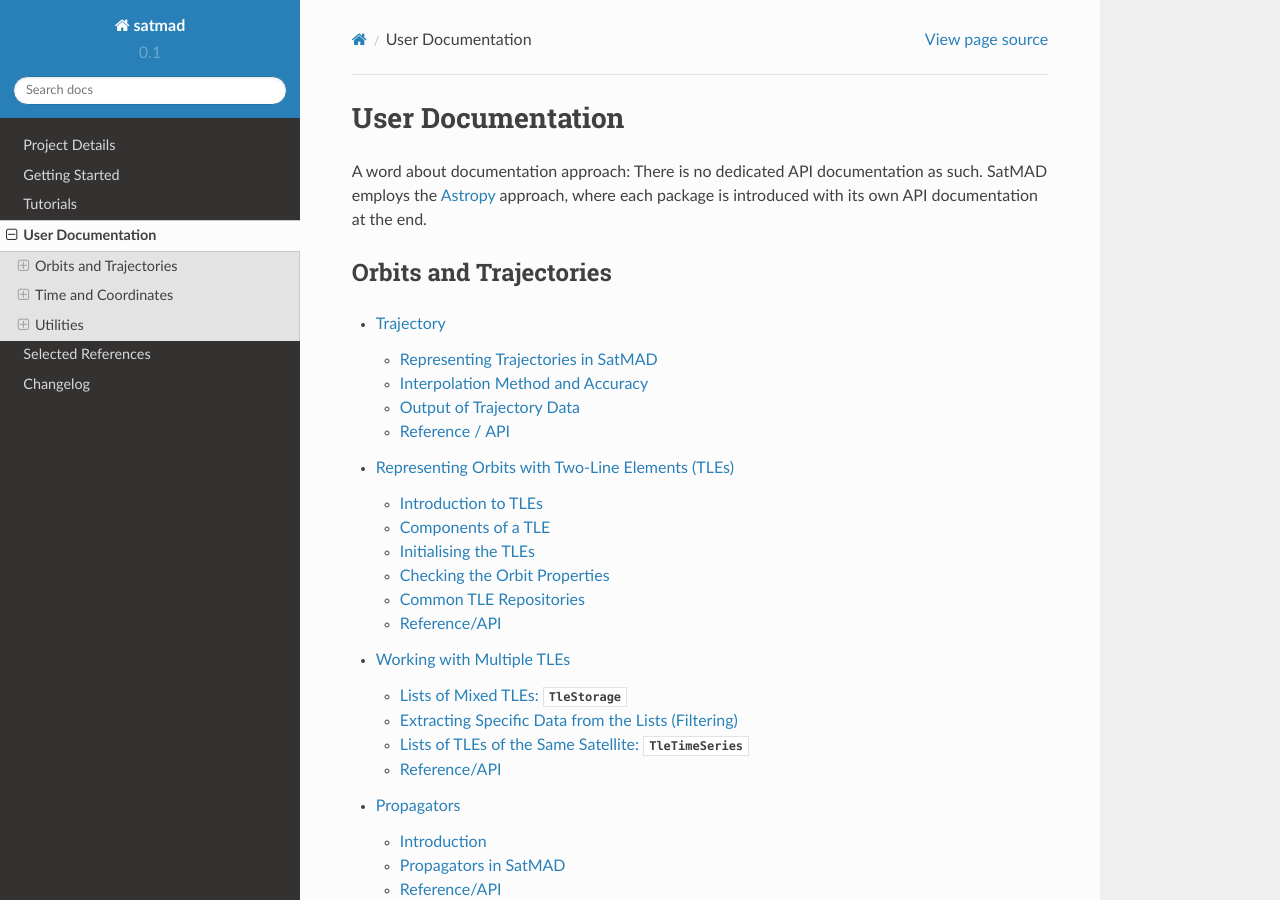
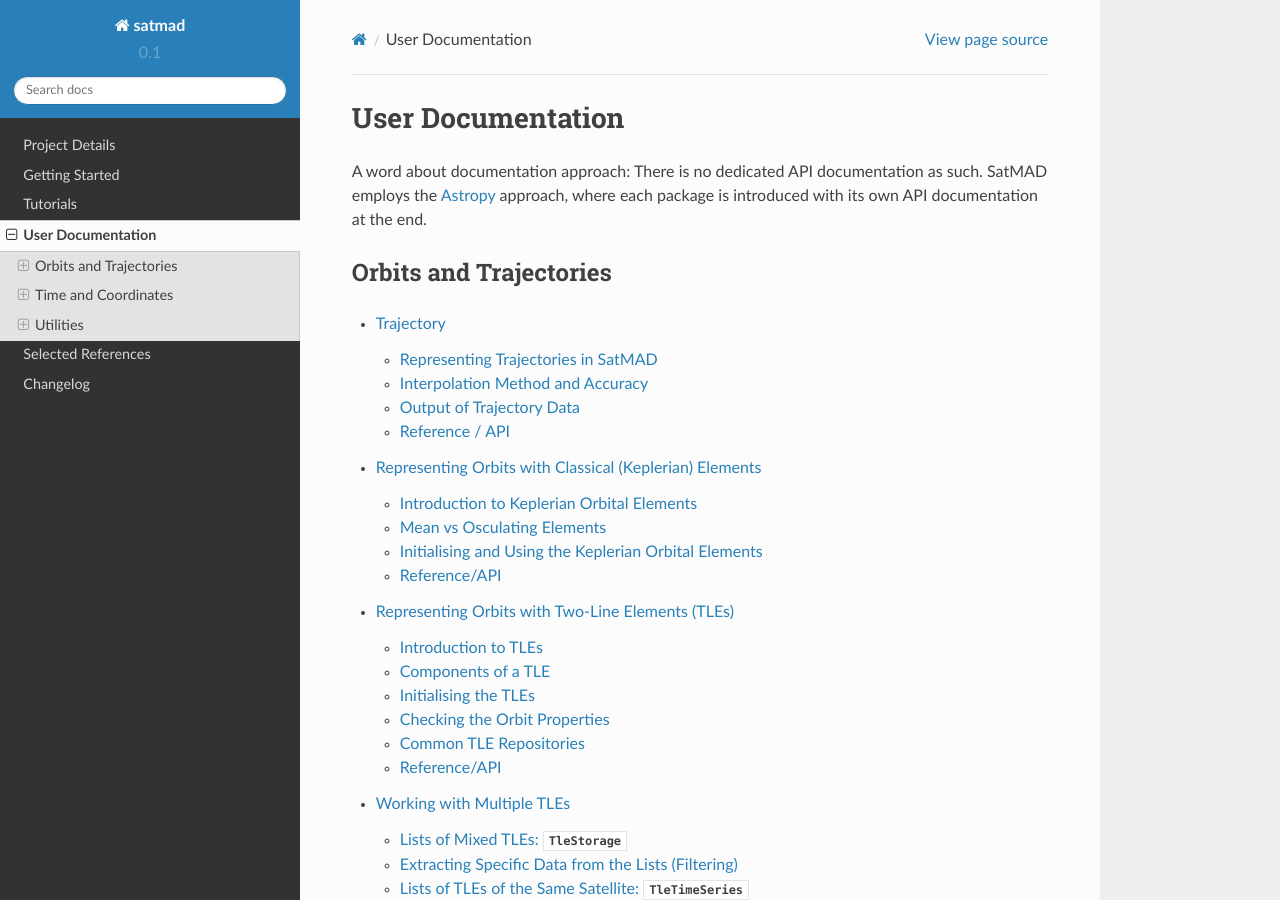
Before and after one commit to egemenimre/satmad, a Sphinx documentation site: the page built from docs/doc_index.rst, in a window 1280 px wide and 900 px high. Built offline with Sphinx 7.4.7 and the Read the Docs theme 2.0.0, drawn with Linux system fonts in a browser that asks for light colours; part of the change alters nothing that is shown.

Commit message:
Added Classical Orbital Elements

```diff
--- a/docs/about.rst
+++ b/docs/about.rst
@@ -17,6 +17,7 @@ Current functionality is:
 
 -   Loading a list of TLEs from file
 -   Initialising an orbit with a TLE (see :ref:`tle-intro` Section)
+    or `Keplerian Orbital Elements <propagation/classical_orb_elems.rst>`_
 -   Propagating the orbit analytically via SGP4 propagator (see :ref:`sgp4-intro` Section)
 -   Propagating the orbit numerically via the Scipy ODE Solvers with two-body force model
     (see :ref:`numprop-intro` Section) around the Earth or another planet
--- a/docs/changelog.rst
+++ b/docs/changelog.rst
@@ -11,6 +11,7 @@ Development Version
 
 The major functionalities under development are:
 
+- Add Classical Orbital Elements
 - Add resample functionality to :class:`.TimeIntervalList`
 - Pass and Access finding with a simple elevation mask (e.g. Groundstation communication times)
 
--- a/docs/doc_index.rst
+++ b/docs/doc_index.rst
@@ -11,6 +11,7 @@ Orbits and Trajectories
     :maxdepth: 2
 
     coordinates/trajectory
+    propagation/classical_orb_elems
     propagation/tle
     propagation/tle_storage
     propagation/propagators
--- /dev/null
+++ b/docs/propagation/classical_orb_elems.rst
@@ -0,0 +1,116 @@
+Representing Orbits with Classical (Keplerian) Elements
+==========================================================
+
+Introduction to Keplerian Orbital Elements
+--------------------------------------------
+
+Perhaps the most well-known representation of the orbit is the Classical or Keplerian Elements. These elements are
+based on 6 parameters (conic geometry and its orientation in space) and are equivalent to the 6 element cartesian
+coordinates (position and velocity).
+
+A long and detailed definition is well beyond the scope of this documentation. More information can be found in
+the `TLE page in Wikipedia <https://en.wikipedia.org/wiki/Orbital_elements>`_.
+
+However, it must be noted that, these elements have singularities and ill-defined
+parameters for some special but common cases (such as true anomaly and argument of periapsis when the orbit is
+equatorial), and the implementation generally handles them gracefully. That said, parabolic orbits
+(eccentricity = 1.0) cannot be handled.
+
+Mean vs Osculating Elements
+-------------------------------
+
+A not very obvious fact to those learning about the Keplerian Orbital Elements is that it is just a format to represent
+the orbit; without further definition, it is not very useful. This is similar to cartesian coordinates needing a
+coordinate system definition to actually represent a position in space.
+
+The actual implementation of the Keplerian Elements rests on the force model under which they are generated.
+For example, the `TLEs <tle.rst>`_ are Mean Keplerian Orbital Elements generated with a specific theory that includes
+linearised J2, J3 and J4 zonal harmonics and the elements are defined in True Equator, Mean Equinox coordinate frame.
+They would be incompatible with other Mean Elements generated with other
+force models and theories. Osculating Keplerian Orbital Elements are generated with a two-body force model.
+
+Therefore, over a trajectory generated with a two-body force model, the Osculating Keplerian Orbital Elements
+(apart from true anomaly) should stay constant, limited by the accuracy of the trajectory generation algorithm.
+On the other hand, osculating orbital elements should be used with care, particularly in contexts where
+instantaneous orbital elements are computed on a trajectory generated by a non-two-body model
+(e.g. including geopotentials). The orbital elements will *not* stay constant along the trajectory, simply because the
+force model over successive points are not strictly two-body.
+
+
+Initialising and Using the Keplerian Orbital Elements
+------------------------------------------------------
+
+There is an Abstract Base Class :class:`.AbstractKeplerianOrbitElements`, from which the concrete implementation
+:class:`.OsculatingKeplerianOrbElems` derive. It represents the Osculating Orbital Elements for coordinates in the
+local inertial frame (e.g. GCRS for the Earth).
+
+The usual way to initialise the class is via initial orbital elements (note the initialisation with units):
+
+.. code-block:: python
+    :linenos:
+
+    from astropy.time import Time
+    from astropy import units as u
+    from satmad.core.celestial_bodies import EARTH
+    from satmad.propagation.classical_orb_elems import OsculatingKeplerianOrbElems
+
+    time = Time("2020-01-11T11:00:00.000", scale="utc")
+    central_body = EARTH
+
+    sm_axis = 7055.95320378 * u.km
+    ecc = 0.0020835 * u.dimensionless_unscaled
+    incl = 1.71234602 * u.rad
+    raan = 4.42402394 * u.rad
+    arg_perigee = 5.23982923 * u.rad
+    true_an = 1.5 * u.rad
+
+    orb_elems = OsculatingKeplerianOrbElems(
+        time, sm_axis, ecc, incl, raan, arg_perigee, true_an, central_body
+    )
+
+The second way to initialise the orbital elements is via cartesian coordinates, through the
+:meth:`.OsculatingKeplerianOrbElems.from_cartesian` method. The initial cartesian coordinates can be in any frame, they
+are automatically converted to the inertial frame of the central body.
+Once the Osculating Keplerian Elements are initialised, it is possible to query the parameters and some derived
+parameters like period or radius of periapsis and apoapsis.
+
+.. code-block:: python
+    :linenos:
+
+    from astropy.time import Time
+    from astropy import units as u
+    from astropy.coordinates import GCRS, CartesianDifferential, CartesianRepresentation
+    from satmad.core.celestial_bodies import EARTH
+    from satmad.coordinates.frames import init_rvt
+    from satmad.propagation.classical_orb_elems import OsculatingKeplerianOrbElems
+
+    time = Time("2020-01-11T11:00:00.000", scale="utc")
+    central_body = EARTH
+
+    r = CartesianRepresentation([7.213392947764267e+03, 8.523654531348812e+01, 2.783146976770290e-16 ], unit=u.km)
+    v = CartesianDifferential([5.902225938368851e-02, 7.421779936019859e+00, 1.595360086373873e-18], unit=u.km / u.s)
+    rv_init = init_rvt(GCRS, time, r.with_differentials(v))
+
+    orb_elems = OsculatingKeplerianOrbElems.from_cartesian(rv_init, central_body)
+
+    # Query parameters
+    print(f"Semimajor axis: {orb_elems.sm_axis}")
+    print(f"Period: {orb_elems.period}")
+    print(f"Radius of Periapsis: {orb_elems.periapsis}")
+    print(f"Period: {orb_elems.true_anomaly.to(u.deg)}")
+
+
+Another useful output of the Osculating Keplerian Elements to convert them to the cartesian position and velocity in
+the inertial coordinate frame belonging to the orbital elements. Just appending the following line to the first example
+will yield the cartesian coordinates in a `SkyCoord` object.
+
+    >>> rv = orb_elems.to_cartesian()
+    >>> print(rv)
+
+
+
+Reference/API
+-------------
+.. automodule:: satmad.propagation.classical_orb_elems
+    :members:
+    :undoc-members:
```
